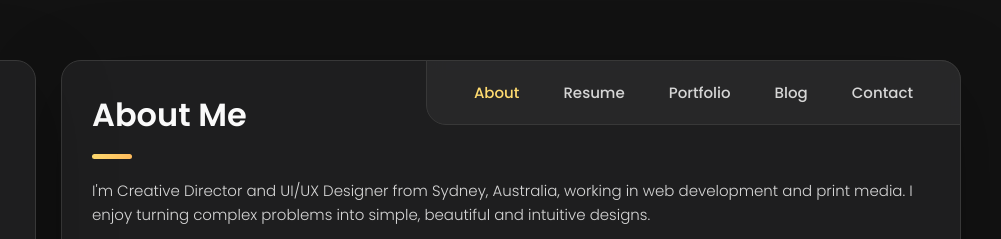
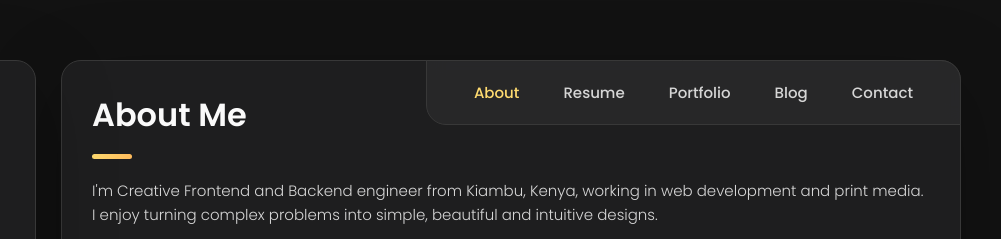
Before and after one commit to malcomkamau/Portfolio, a plain HTML site: page index.html in a window 1280 px wide. Shown: the top 239 px of the page, 279-1280 px from the left. Drawn offline with nearby package versions, Linux system fonts and the light colour scheme; files that its build step writes are made by us from their sources; files whose address does not match are found by name.

Commit message:
Update index.html

```diff
--- a/index.html
+++ b/index.html
@@ -220,7 +220,7 @@
 
         <section class="about-text">
           <p>
-            I'm Creative Director and UI/UX Designer from Sydney, Australia, working in web development and print media.
+            I'm Creative Frontend and Backend engineer from Kiambu, Kenya, working in web development and print media.
             I enjoy
             turning complex problems into simple, beautiful and intuitive designs.
           </p>
```
